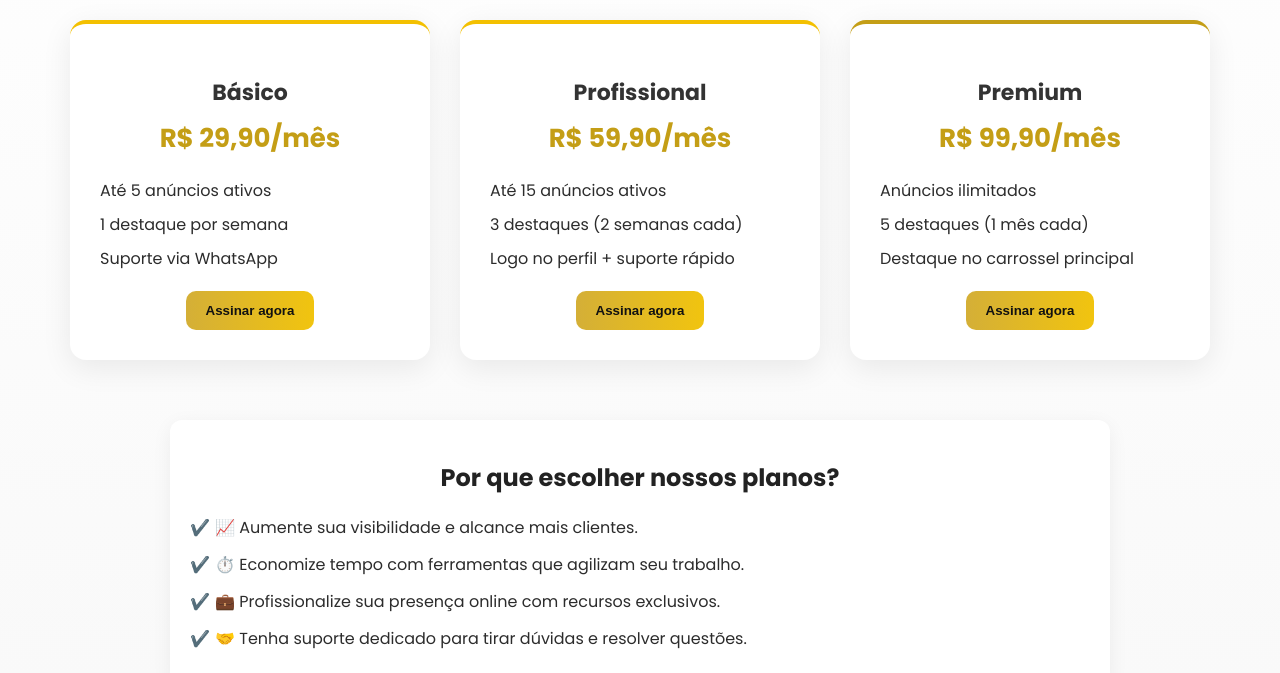
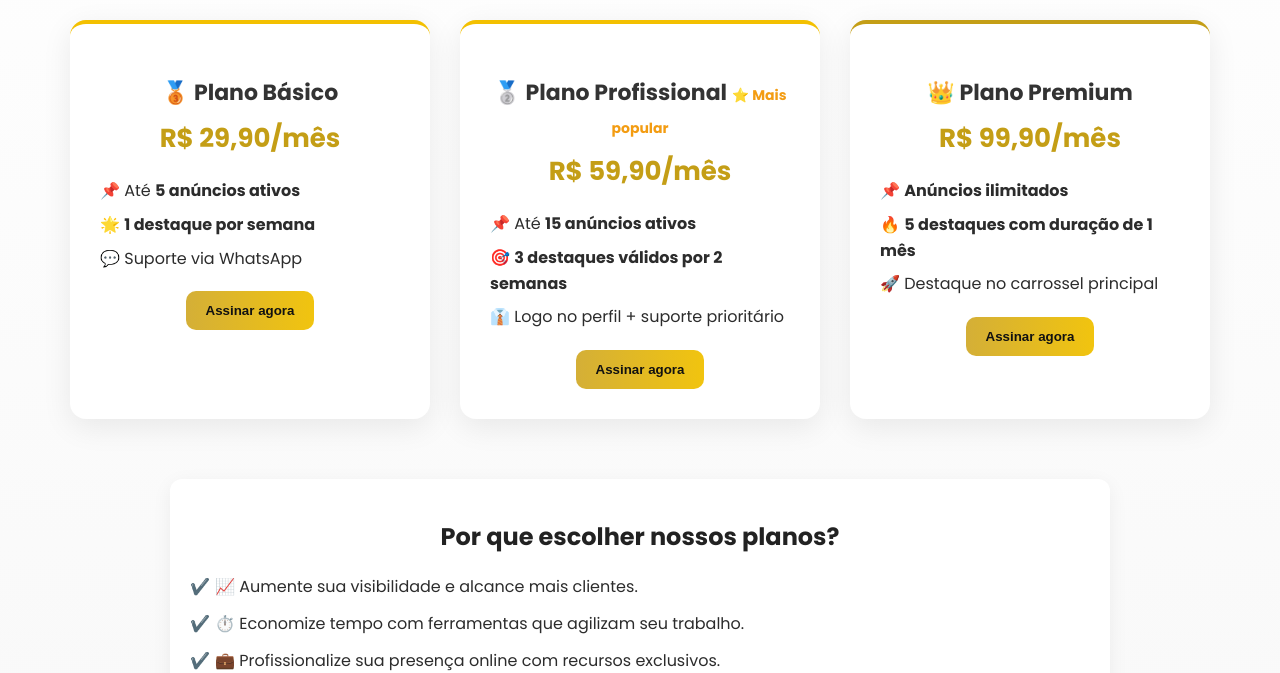
Before and after one commit to asaphtnt123/corretor-certo, a plain HTML site: page planos.html in a window 1280 px wide. Shown: the part 129-802 px from the top of the page. Drawn offline with Linux system fonts and the light colour scheme.

Commit message:
Update planos.html

```diff
--- a/planos.html
+++ b/planos.html
@@ -160,40 +160,42 @@
   <div class="planos-container">
   <!-- Plano Básico -->
   <div class="plano">
-      <h3>Básico</h3>
+    <h3>🥉 Plano Básico</h3>
     <div class="preco">R$ 29,90/mês</div>
     <ul class="beneficios">
-        <li>Até 5 anúncios ativos</li>
-        <li>1 destaque por semana</li>
-        <li>Suporte via WhatsApp</li>
+      <li>📌 Até <strong>5 anúncios ativos</strong></li>
+      <li>🌟 <strong>1 destaque por semana</strong></li>
+      <li>💬 Suporte via WhatsApp</li>
     </ul>
     <button class="btn-assinar">Assinar agora</button>
   </div>
 
   <!-- Plano Profissional -->
   <div class="plano">
-      <h3>Profissional</h3>
+    <h3>🥈 Plano Profissional <span style="color:#f39c12; font-size:14px;">⭐ Mais popular</span></h3>
+
     <div class="preco">R$ 59,90/mês</div>
     <ul class="beneficios">
-        <li>Até 15 anúncios ativos</li>
-        <li>3 destaques (2 semanas cada)</li>
-        <li>Logo no perfil + suporte rápido</li>
+      <li>📌 Até <strong>15 anúncios ativos</strong></li>
+      <li>🎯 <strong>3 destaques válidos por 2 semanas</strong></li>
+      <li>👔 Logo no perfil + suporte prioritário</li>
     </ul>
     <button class="btn-assinar">Assinar agora</button>
   </div>
 
   <!-- Plano Premium -->
   <div class="plano premium">
-      <h3>Premium</h3>
+    <h3>👑 Plano Premium</h3>
     <div class="preco">R$ 99,90/mês</div>
     <ul class="beneficios">
-        <li>Anúncios ilimitados</li>
-        <li>5 destaques (1 mês cada)</li>
-        <li>Destaque no carrossel principal</li>
+      <li>📌 <strong>Anúncios ilimitados</strong></li>
+      <li>🔥 <strong>5 destaques com duração de 1 mês</strong></li>
+      <li>🚀 Destaque no carrossel principal</li>
     </ul>
     <button class="btn-assinar">Assinar agora</button>
   </div>
 </div>
+
 
   <section class="beneficios-planos">
     <h2>Por que escolher nossos planos?</h2>
```
Lines whose indentation alone changed are shown as unchanged.
